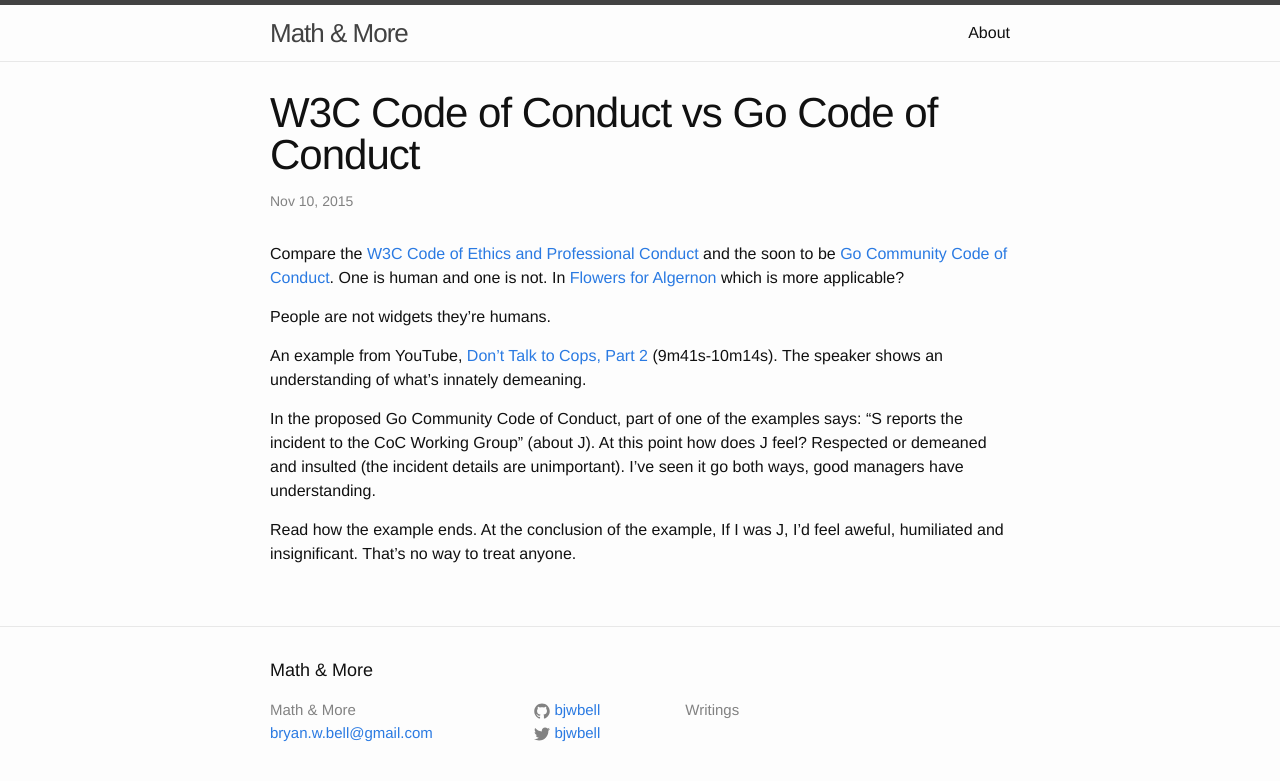
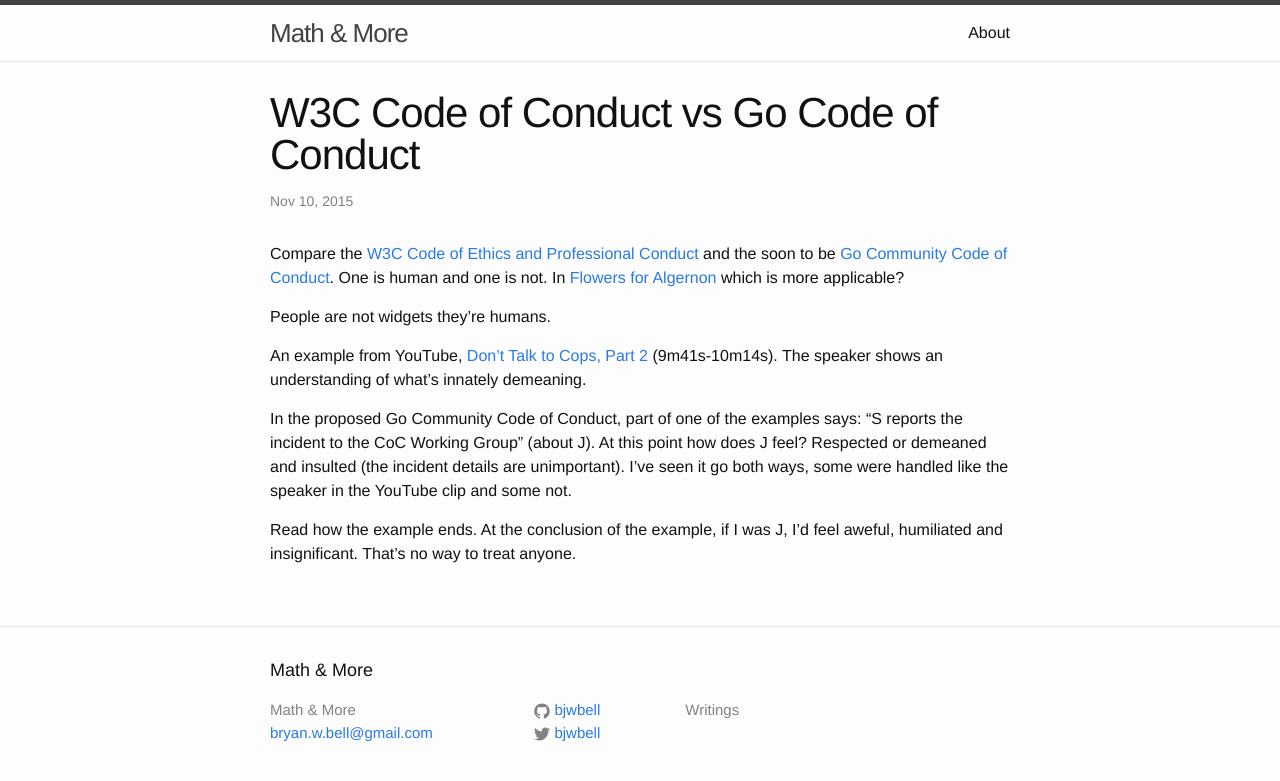
Before and after one commit to bjwbell/bjwbell.github.io, a Jekyll site: the page built from _posts/2015-11-10-w3c-code-of-conduct.md, in a window 1280 px wide. Shown: the top 781 px of the page. Built offline with Jekyll 4.4.1, drawn with Linux system fonts in a browser that asks for light colours; nearby versions of some CDN libraries.

Commit message:
In CoC post, add YouTube clip analogy

```diff
--- a/_posts/2015-11-10-w3c-code-of-conduct.md
+++ b/_posts/2015-11-10-w3c-code-of-conduct.md
@@ -10,6 +10,6 @@
 
 An example from YouTube, [Don't Talk to Cops, Part 2](http://www.youtube.com/watch?v=08fZQWjDVKE&t=9m41s) (9m41s-10m14s). The speaker shows an understanding of what's innately demeaning.
 
-In the proposed Go Community Code of Conduct, part of one of the examples says: "S reports the incident to the CoC Working Group" (about J). At this point how does J feel? Respected or demeaned and insulted (the incident details are unimportant). I've seen it go both ways, good managers have understanding.
+In the proposed Go Community Code of Conduct, part of one of the examples says: "S reports the incident to the CoC Working Group" (about J). At this point how does J feel? Respected or demeaned and insulted (the incident details are unimportant). I've seen it go both ways, some were handled like the speaker in the YouTube clip and some not.
 
-Read how the example ends. At the conclusion of the example, If I was J, I'd feel aweful,  humiliated and insignificant. That's no way to treat anyone.
+Read how the example ends. At the conclusion of the example, if I was J, I'd feel aweful,  humiliated and insignificant. That's no way to treat anyone.
```
